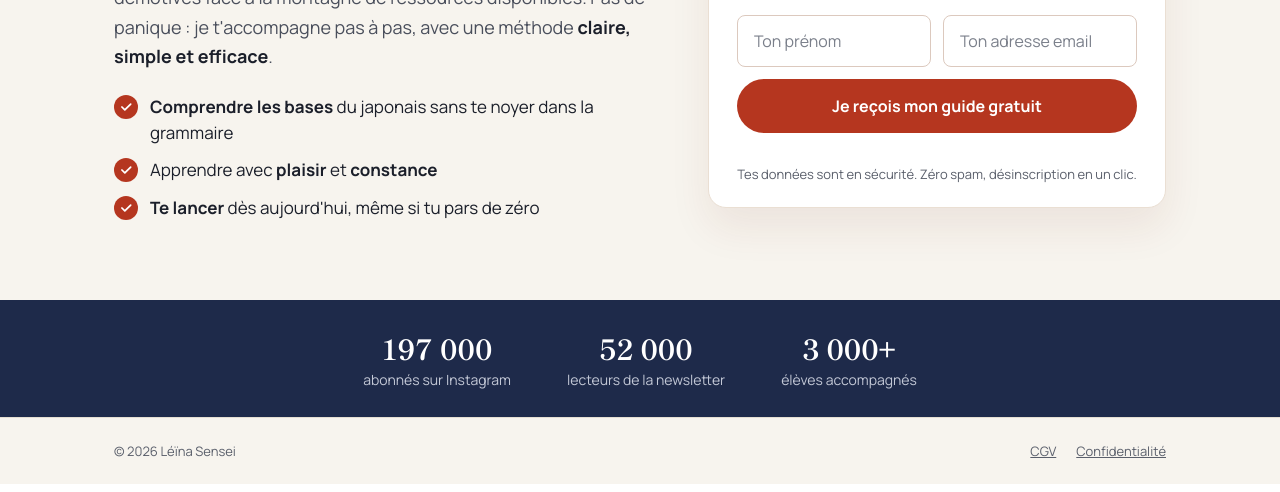
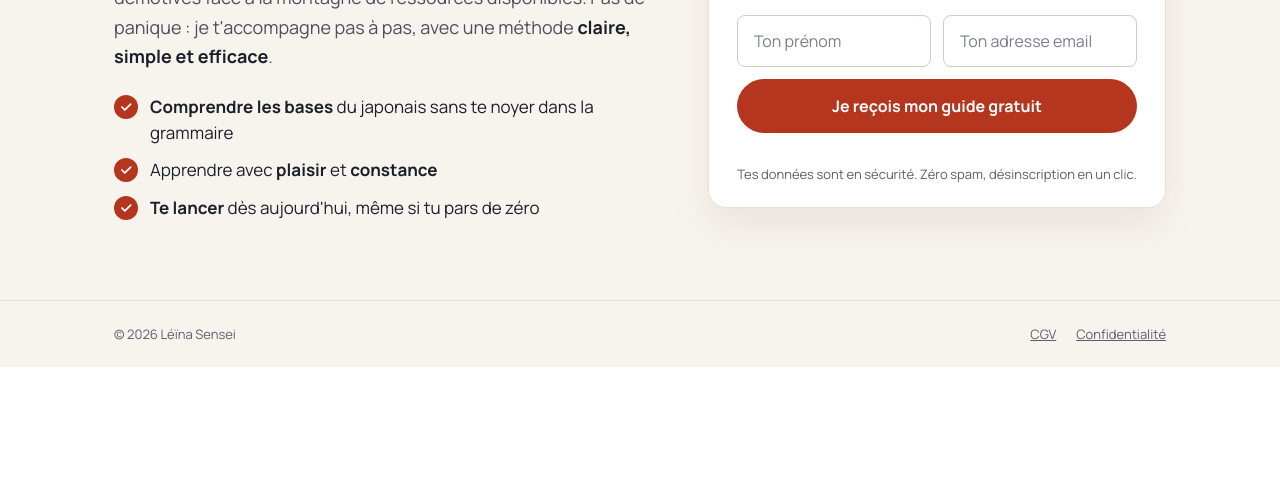
Before and after one commit to mochimedia/leina-sensei-fr, a plain HTML site: page 5-guide-gratuit.html in a window 1280 px wide. Shown: the part 482-974 px from the top of the page. After the commit the page ends 857 px from the top, so only its background shows below. Drawn offline with Linux system fonts and the light colour scheme.

Commit message:
Update 5-guide-gratuit.html

```diff
--- a/5-guide-gratuit.html
+++ b/5-guide-gratuit.html
@@ -182,14 +182,6 @@ document.getElementById("ls-guide-form")?.addEventListener("submit", async funct
 </div>
 </section>
 
-<!-- PREUVE SOCIALE -->
-<section style="background: #1E2A4A">
-<div style="max-width: 1100px; margin: 0 auto; padding: 28px 24px; display: flex; flex-wrap: wrap; justify-content: center; gap: 16px 56px; text-align: center">
-<div style="display: flex; flex-direction: column; gap: 2px"><span style="font-family: 'Shippori Mincho', serif; font-weight: 700; font-size: 28px; color: #FFFFFF !important">197 000</span><span style="font-size: 14px; color: #C3C8D6 !important">abonnés sur Instagram</span></div>
-<div style="display: flex; flex-direction: column; gap: 2px"><span style="font-family: 'Shippori Mincho', serif; font-weight: 700; font-size: 28px; color: #FFFFFF !important">52 000</span><span style="font-size: 14px; color: #C3C8D6 !important">lecteurs de la newsletter</span></div>
-<div style="display: flex; flex-direction: column; gap: 2px"><span style="font-family: 'Shippori Mincho', serif; font-weight: 700; font-size: 28px; color: #FFFFFF !important">3 000+</span><span style="font-size: 14px; color: #C3C8D6 !important">élèves accompagnés</span></div>
-</div>
-</section>
 
 
 <!-- PIED DE PAGE -->
```
